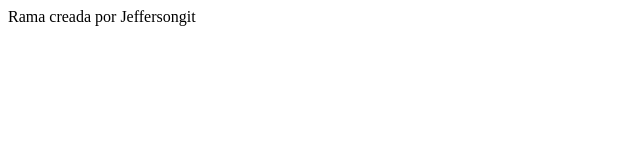
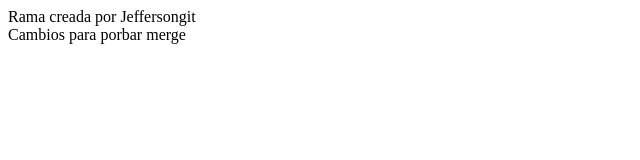
Before and after one commit to JeffersonAlvarez16/primer-repositorio, a plain HTML site: page index.html in a window 1280 px wide. Shown: the whole page, without its empty margins (0-640 px from the left). Drawn offline with Linux system fonts and the light colour scheme.

Commit message:
cambios para hacer merge

```diff
--- a/index.html
+++ b/index.html
@@ -7,5 +7,6 @@
 </head>
 <body>
     <div>Rama creada por Jeffersongit</div>
+    <div>Cambios para porbar merge </div>
 </body>
 </html>
```
